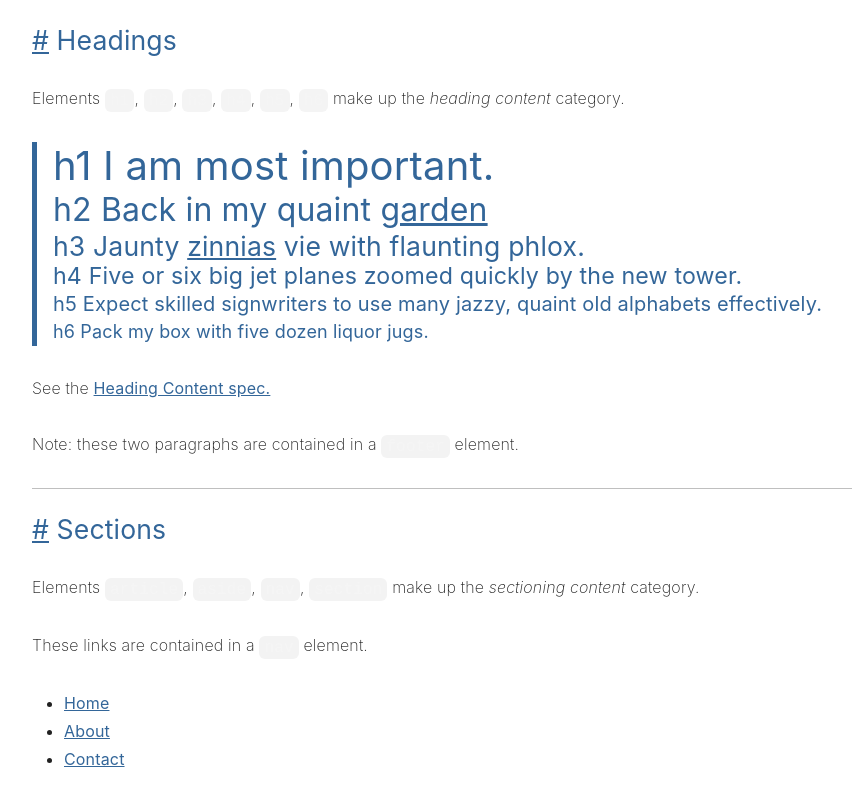
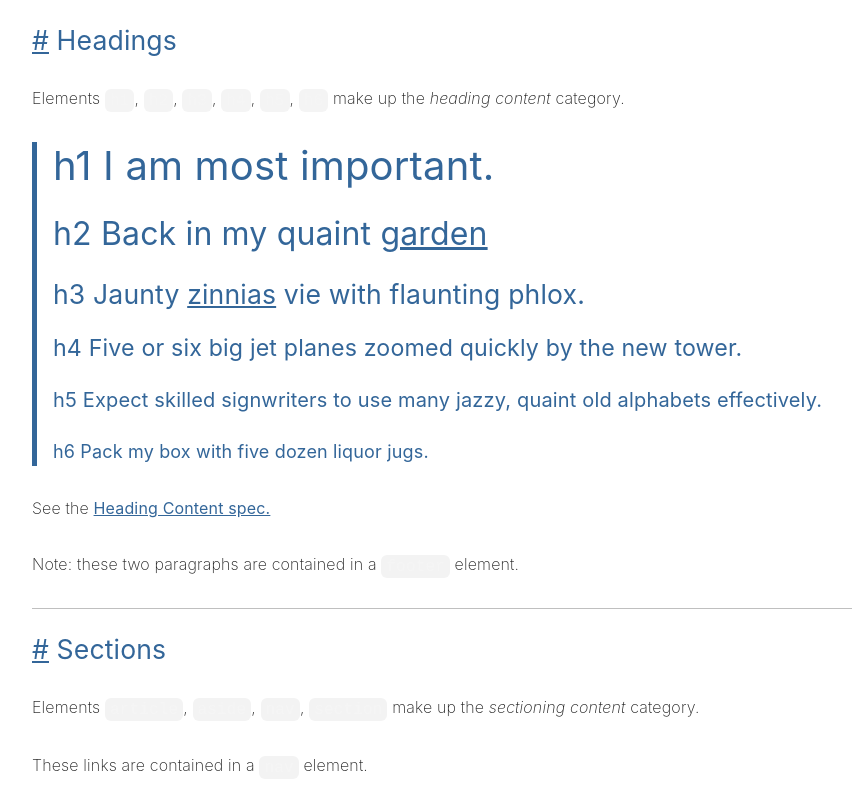
Before and after one commit to dgrammatiko/naf-css, a website: page kitchen-shink2.html in a window 1280 px wide. Shown: the top 798 px of the page, without its empty margins (32-884 px from the left). Drawn offline with Linux system fonts and the light colour scheme.

Commit message:
couple more fixes

```diff
--- a/css/base-ie.css
+++ b/css/base-ie.css
@@ -251,13 +251,6 @@ h6:not([class]){
   display:block;
   margin:var(--heading-margin);
   padding-left:1rem;
-}hgroup:not([class]) h1:not([class]),
-hgroup:not([class]) h2:not([class]),
-hgroup:not([class]) h3:not([class]),
-hgroup:not([class]) h4:not([class]),
-hgroup:not([class]) h5:not([class]),
-hgroup:not([class]) h6:not([class]){
-  margin:0;
 }hr:not([class]){
   border:none;
   border-top:1px solid var(--secondary-light);
@@ -265,7 +258,9 @@ hgroup:not([class]) h6:not([class]){
   border:0;
   display:block;
   max-width:100%;
-}input:not([type="file"]):not([type="submit"]):not([type="reset"]):not([type="button"]):not([type="checkbox"]):not([type="radio"]):not([class]), textarea:not([class]), select:not([class]){
+}input:not([type="file"]):not([type="submit"]):not([type="reset"]):not([type="button"]):not([type="checkbox"]):not([type="radio"]):not([class]),
+textarea:not([class]),
+select:not([class]){
   background-color:var(--secondary-lighter);
   border:1px solid var(--secondary-light);
   border-radius:var(--border-radius);
--- a/css/base.css
+++ b/css/base.css
@@ -258,13 +258,6 @@ h6:not([class]){
   display:block;
   margin:var(--heading-margin);
   padding-left:1rem;
-}hgroup:not([class]) h1:not([class]),
-hgroup:not([class]) h2:not([class]),
-hgroup:not([class]) h3:not([class]),
-hgroup:not([class]) h4:not([class]),
-hgroup:not([class]) h5:not([class]),
-hgroup:not([class]) h6:not([class]){
-  margin:0;
 }hr:not([class]){
   border:none;
   border-top:1px solid var(--secondary-light);
@@ -272,7 +265,9 @@ hgroup:not([class]) h6:not([class]){
   border:0;
   display:block;
   max-width:100%;
-}input:not([type="file"]):not([type="submit"]):not([type="reset"]):not([type="button"]):not([type="checkbox"]):not([type="radio"]):not([class]), textarea:not([class]), select:not([class]){
+}input:not([type="file"]):not([type="submit"]):not([type="reset"]):not([type="button"]):not([type="checkbox"]):not([type="radio"]):not([class]),
+textarea:not([class]),
+select:not([class]){
   background-color:var(--secondary-lighter);
   border:1px solid var(--secondary-light);
   border-radius:var(--border-radius);
--- a/css/forms-ie.css
+++ b/css/forms-ie.css
@@ -196,7 +196,8 @@ select:not([class]){
 select::-ms-expand{
   display:none;
 }
-select[multiple]{
+select:not([class])[multiple],
+select:not([class])[size]{
   background-image:none;
   height:auto;
   overflow-y:auto;
--- a/css/forms.css
+++ b/css/forms.css
@@ -199,7 +199,8 @@ select:not([class]){
 select::-ms-expand{
   display:none;
 }
-select[multiple]{
+select:not([class])[multiple],
+select:not([class])[size]{
   background-image:none;
   height:auto;
   overflow-y:auto;
--- a/src/elements/hgroup.css
+++ b/src/elements/hgroup.css
@@ -4,12 +4,3 @@ hgroup:not([class]) {
   margin: var(--heading-margin);
   padding-left: 1rem;
 }
-
-hgroup:not([class]) h1:not([class]),
-hgroup:not([class]) h2:not([class]),
-hgroup:not([class]) h3:not([class]),
-hgroup:not([class]) h4:not([class]),
-hgroup:not([class]) h5:not([class]),
-hgroup:not([class]) h6:not([class]) {
-  margin: 0;
-}
--- a/src/forms/select.css
+++ b/src/forms/select.css
@@ -12,7 +12,8 @@ select::-ms-expand {
   display: none;
 }
 
-select[multiple] {
+select:not([class])[multiple],
+select:not([class])[size] {
   background-image: none;
   height: auto;
   overflow-y: auto;
```
Also changed, not shown: css/base-ie.min.css, css/base.min.css, css/forms-ie.min.css, css/forms.min.css.
